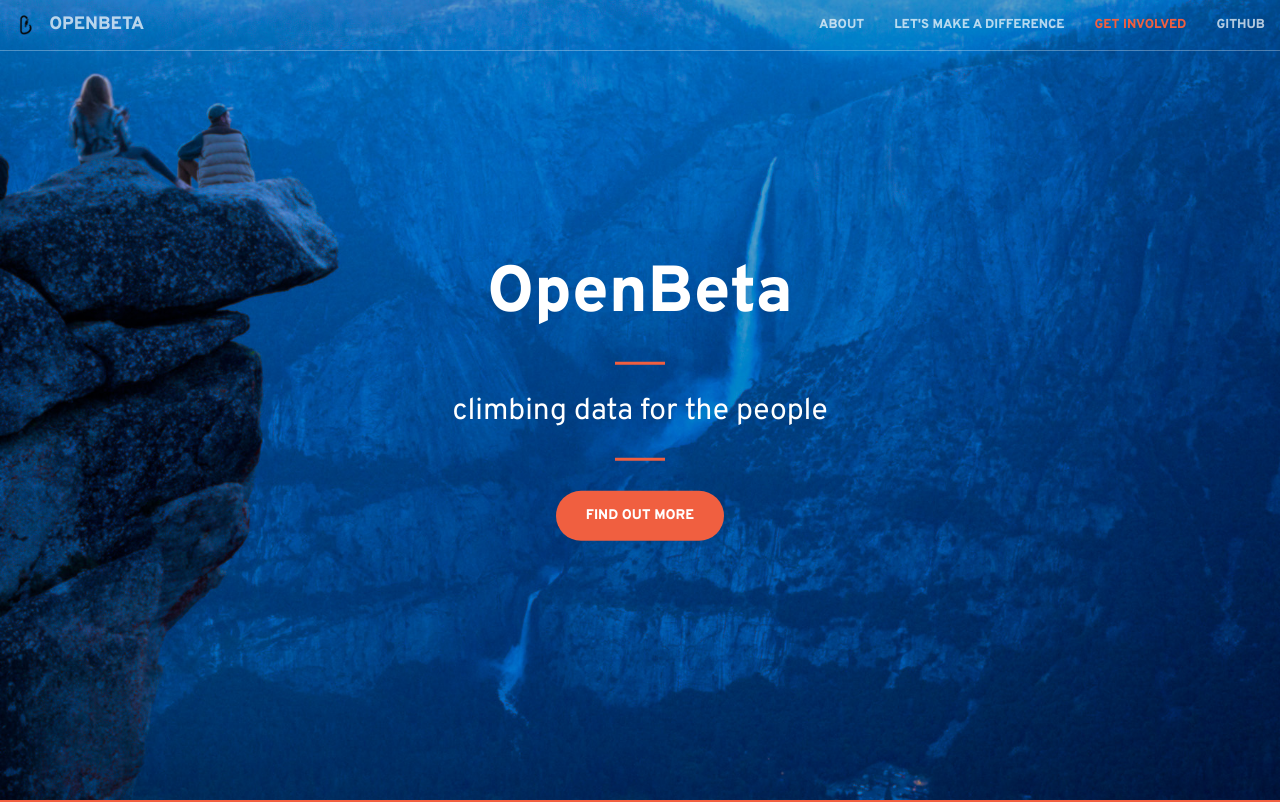
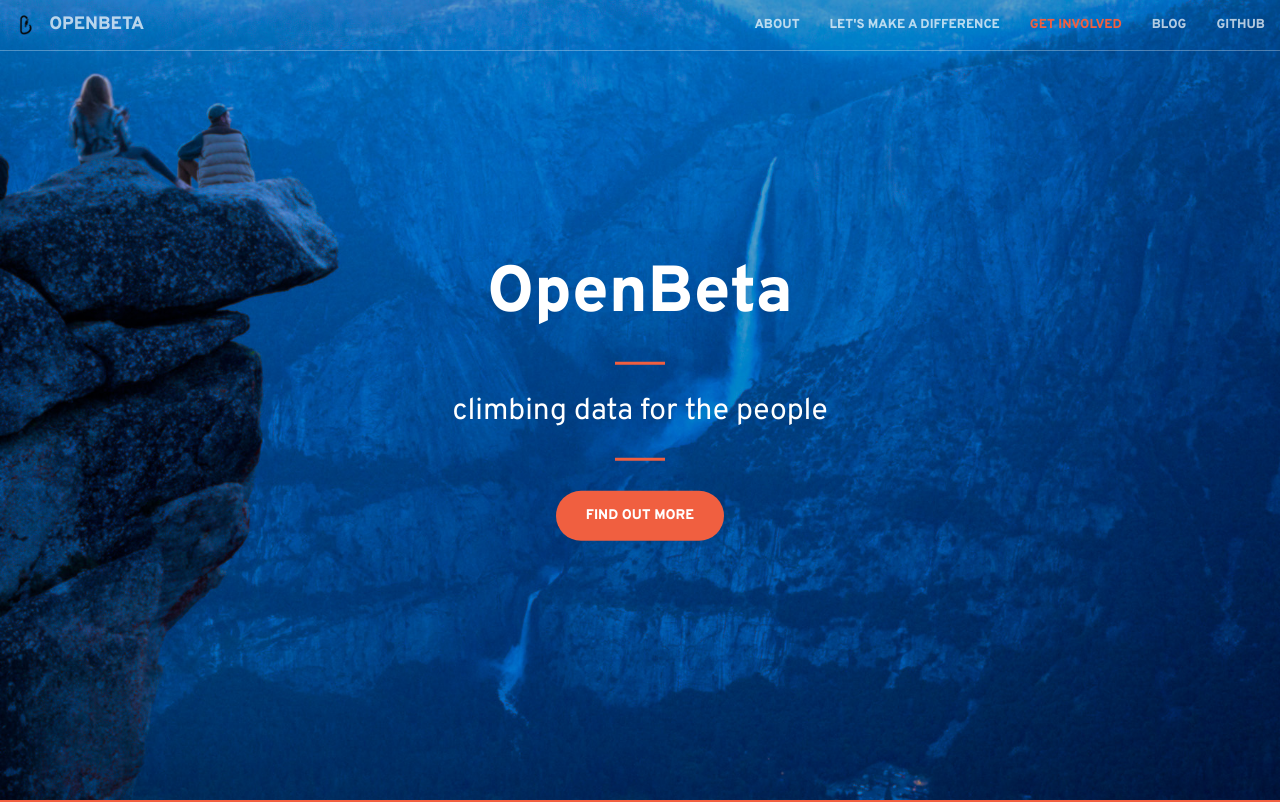
Before and after one commit to ml242/openbeta.github.io, a website: page index.html in a window 1280 px wide. Shown: the top 802 px of the page. Drawn offline with Linux system fonts and the light colour scheme.

Commit message:
Added link to blog

```diff
--- a/index.html
+++ b/index.html
@@ -59,6 +59,9 @@
                     </li>
                     <li>
                         <a class="page-scroll" href="#contact">Get Involved</a>
+                    </li>
+                    <li>
+                        <a class="external" href="https://openbeta.io/blog">Blog</a>
                     </li>
                     <li>
                         <a class="external" href="https://github.com/openbeta/">GitHub</a>
```
